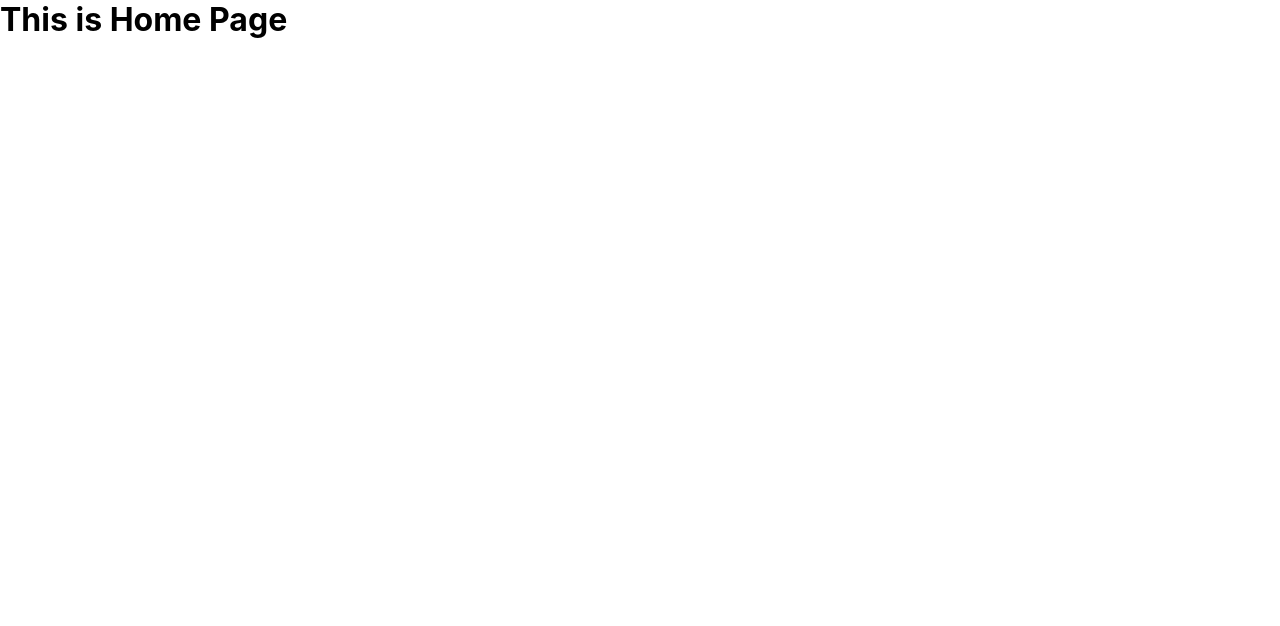
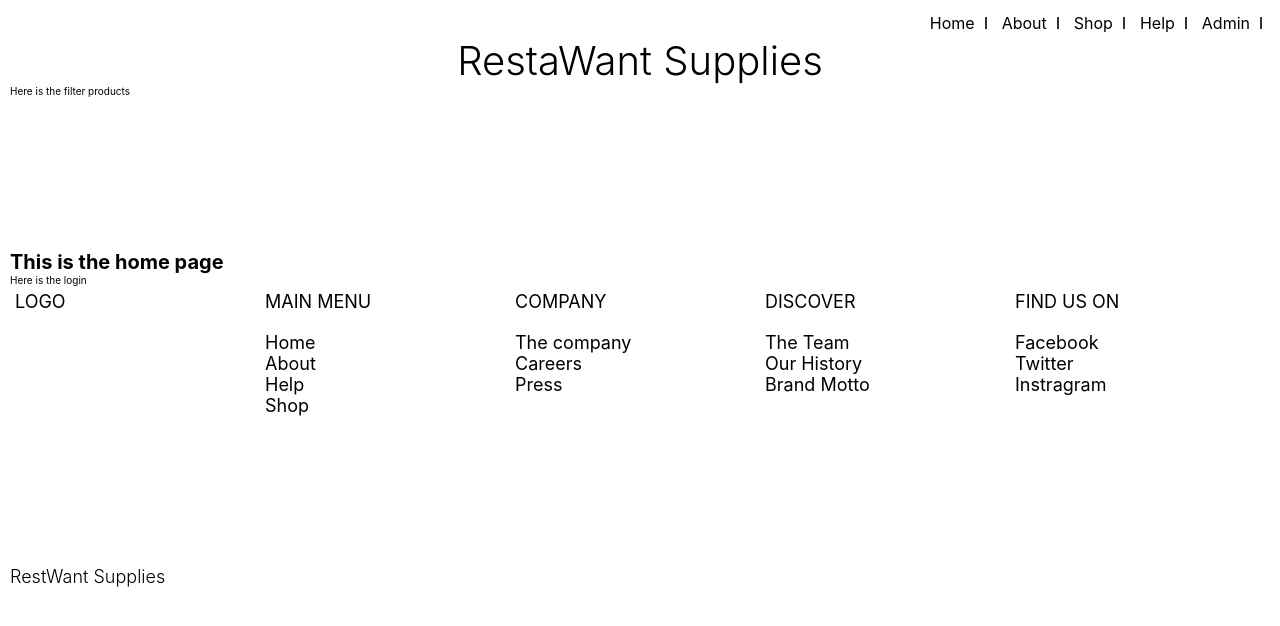
Before and after one commit to SAMURAIM0SES/GraceShopperFrontEnd, a React (Create React App) app: page / in a window 1280 px wide. Shown: the top 626 px of the page. Built offline with nearby package versions, Linux system fonts and the light colour scheme.

Commit message:
initial layout for pages

```diff
--- /dev/null
+++ b/src/components/Footer.js
@@ -0,0 +1,55 @@
+import classes from './Footer.module.css';
+
+const Footer = () => {
+  return (
+    <footer className={classes['footer-main']}>
+      <div className={classes['footer-content']}>
+        <div>LOGO</div>
+        <div className={classes['footer-container']}>
+          <div className={classes['footer-title']}>MAIN MENU</div>
+          <div>
+            <ul className={classes['footer-list']}>
+              <li>Home</li>
+              <li>About</li>
+              <li>Help</li>
+              <li>Shop</li>
+            </ul>
+          </div>
+        </div>
+        <div className={classes['footer-container']}>
+          <div className={classes['footer-title']}>COMPANY</div>
+          <div>
+            <ul className={classes['footer-list']}>
+              <li>The company</li>
+              <li>Careers</li>
+              <li>Press</li>
+            </ul>
+          </div>
+        </div>
+        <div className={classes['footer-container']}>
+          <div className={classes['footer-title']}>DISCOVER</div>
+          <div>
+            <ul className={classes['footer-list']}>
+              <li>The Team</li>
+              <li>Our History</li>
+              <li>Brand Motto</li>
+            </ul>
+          </div>
+        </div>
+        <div className={classes['footer-container']}>
+          <div className={classes['footer-title']}>FIND US ON</div>
+          <div>
+            <ul className={classes['footer-list']}>
+              <li>Facebook</li>
+              <li>Twitter</li>
+              <li>Instragram</li>
+            </ul>
+          </div>
+        </div>
+      </div>
+      <h2 className={classes['footer-end']}>RestWant Supplies</h2>
+    </footer>
+  );
+};
+
+export default Footer;
--- /dev/null
+++ b/src/components/Footer.module.css
@@ -0,0 +1,30 @@
+.footer-main {
+  display: grid;
+  grid-template-columns: 1fr;
+  grid-template-rows: 35vh min-content;
+  font-size: 1.8rem;
+}
+
+.footer-content {
+  padding: 0.5rem;
+  display: grid;
+  grid-template-columns: repeat(5, 1fr);
+}
+
+.footer-container {
+  display: flex;
+  flex-direction: column;
+  gap: 2rem;
+}
+
+.footer-title {
+}
+
+.footer-list {
+  list-style: none;
+}
+
+.footer-end {
+  font-weight: 300;
+  font-size: 1.8rem;
+}
--- a/src/components/Home.js
+++ b/src/components/Home.js
@@ -1,5 +1,12 @@
+import Layout from './Layout';
+
 const Home = () => {
-  return <h1>This is Home Page</h1>;
+  return (
+    <Layout>
+      <h1>This is the home page </h1>
+      <div>Here is the login</div>
+    </Layout>
+  );
 };
 
 export default Home;
--- /dev/null
+++ b/src/components/Layout.js
@@ -0,0 +1,23 @@
+import classes from './Layout.module.css';
+import Navbar from './Navbar';
+import Footer from './Footer';
+
+const Layout = (props) => {
+  return (
+    <div className={classes['layout-main']}>
+      <header className={classes['layout-header']}>
+        <nav className={classes['layout-navbar']}>
+          <Navbar />
+        </nav>
+        <h1 className={classes['layout-title']}>RestaWant Supplies</h1>
+        <div>Here is the filter products</div>
+      </header>
+      <main className={classes['layout-body']}>{props.children}</main>
+      <footer>
+        <Footer />
+      </footer>
+    </div>
+  );
+};
+
+export default Layout;
--- /dev/null
+++ b/src/components/Layout.module.css
@@ -0,0 +1,19 @@
+.layout-main {
+  display: grid;
+  grid-template-columns: 1fr;
+  grid-template-rows: 30vh 1fr min-content;
+  padding: 1rem;
+}
+
+.layout-header {
+}
+
+.layout-navbar {
+  text-align: right;
+}
+
+.layout-title {
+  text-align: center;
+  font-size: 4rem;
+  font-weight: 300;
+}
--- /dev/null
+++ b/src/components/Navbar.js
@@ -0,0 +1,17 @@
+import classes from './Navbar.module.css';
+
+const Navbar = () => {
+  return (
+    <nav className={classes['navbar-main']}>
+      <ul className={classes['navbar-list']}>
+        <li>Home</li>
+        <li>About</li>
+        <li>Shop</li>
+        <li>Help</li>
+        <li>Admin</li>
+      </ul>
+    </nav>
+  );
+};
+
+export default Navbar;
--- /dev/null
+++ b/src/components/Navbar.module.css
@@ -0,0 +1,27 @@
+.navbar-main {
+  padding: 0.3rem;
+}
+
+.navbar-list {
+  list-style: none;
+  display: flex;
+  justify-content: flex-end;
+  align-items: center;
+  gap: 1rem;
+  font-size: 1.6rem;
+}
+
+.navbar-list li {
+  padding-right: 0.5rem;
+  position: relative;
+  cursor: pointer;
+}
+
+.navbar-list li::after {
+  content: '';
+  width: 2px;
+  height: 12px;
+  display: inline-block;
+  background-color: #333;
+  margin-left: 1rem;
+}
--- a/src/index.css
+++ b/src/index.css
@@ -2,6 +2,10 @@
   margin: 0;
   padding: 0;
   box-sizing: border-box;
+}
+
+html {
+  font-size: 62.5%;
 }
 
 body {
```
